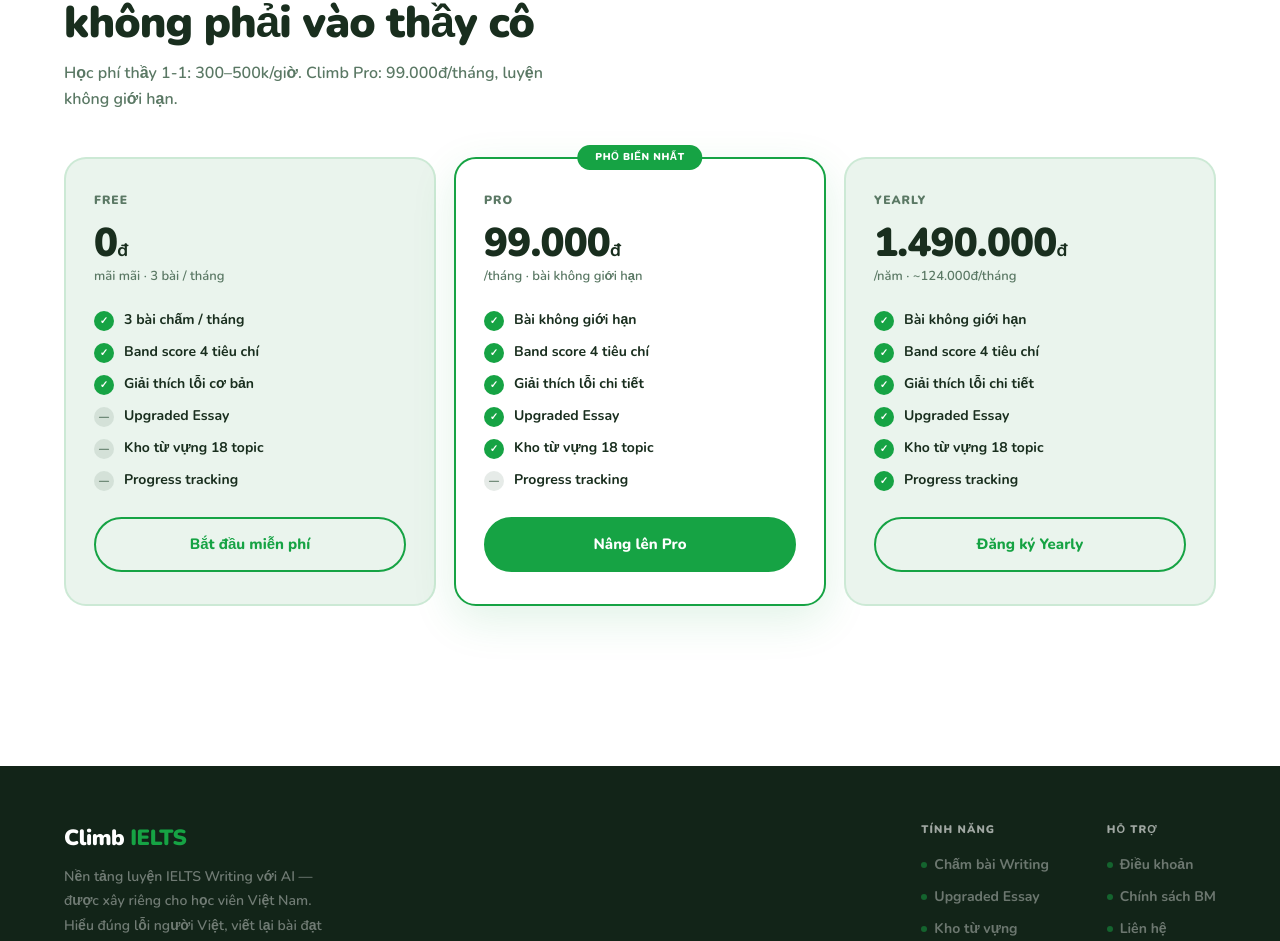
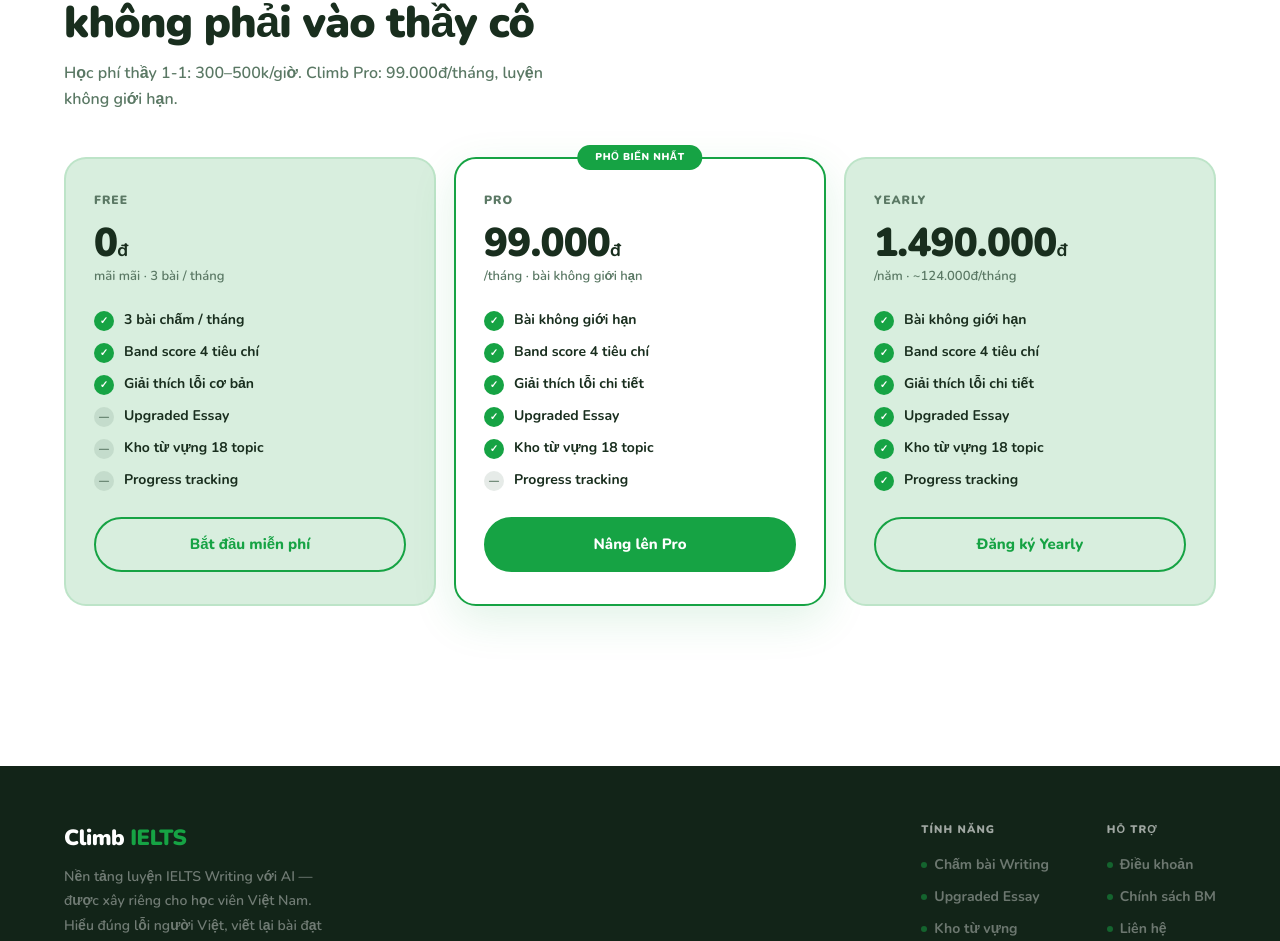
Before and after one commit to leotran888/Climb, a Next.js app: page / in a window 1280 px wide. Shown: the part 2758-3699 px from the top of the page. Built offline with nearby package versions, Linux system fonts and the light colour scheme; no server answers.

Commit message:
Pricing cards: darken Free/Yearly bg from #eaf4ed to #d8eede

```diff
--- a/src/app/page.module.css
+++ b/src/app/page.module.css
@@ -284,7 +284,7 @@
 .pc {
   border: 2px solid rgba(22,163,68,.14);
   border-radius: var(--r); padding: 32px 28px;
-  background: #eaf4ed; position: relative;
+  background: #d8eede; position: relative;
   transition: transform .2s;
 }
 .pc:hover { transform: translateY(-4px); }
```
